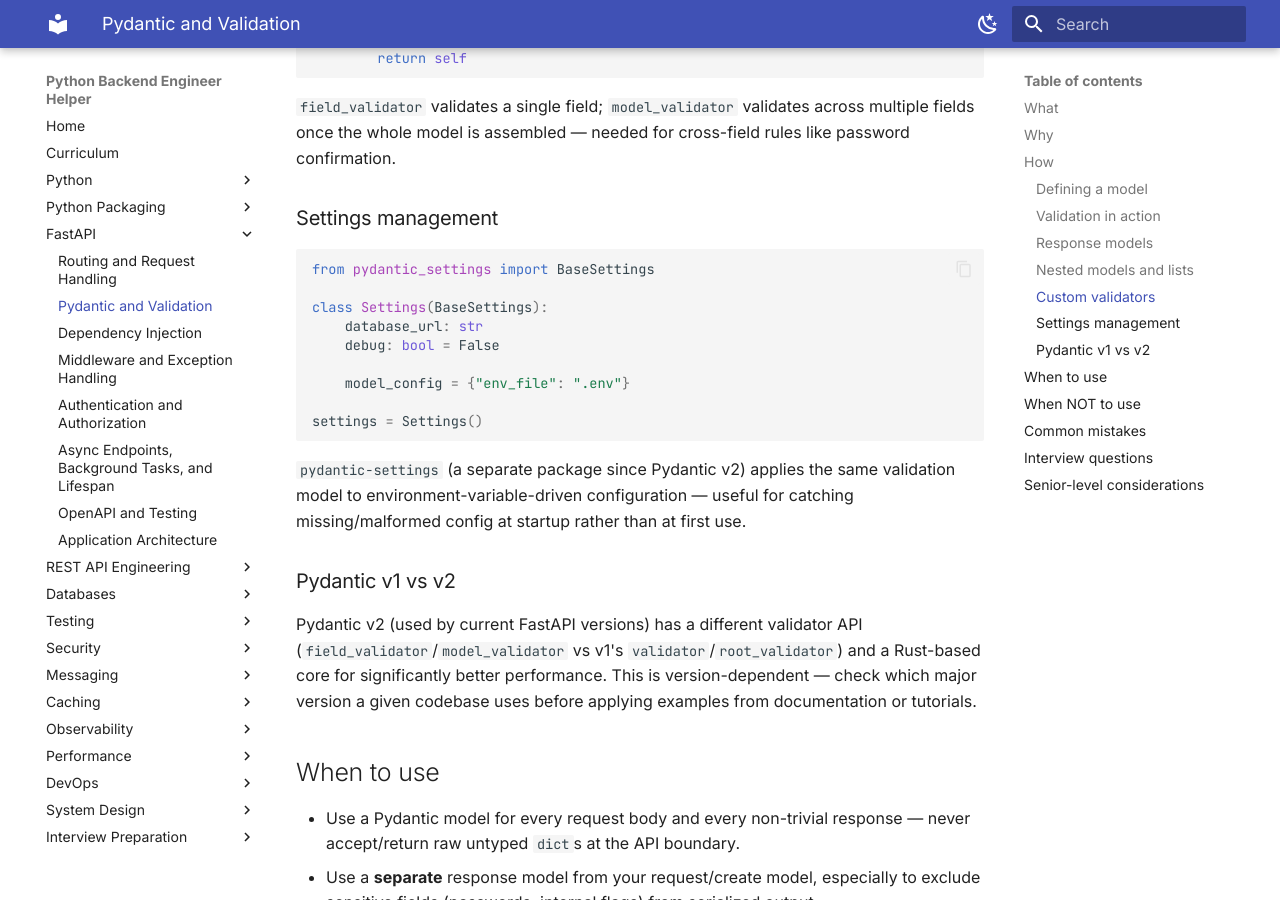
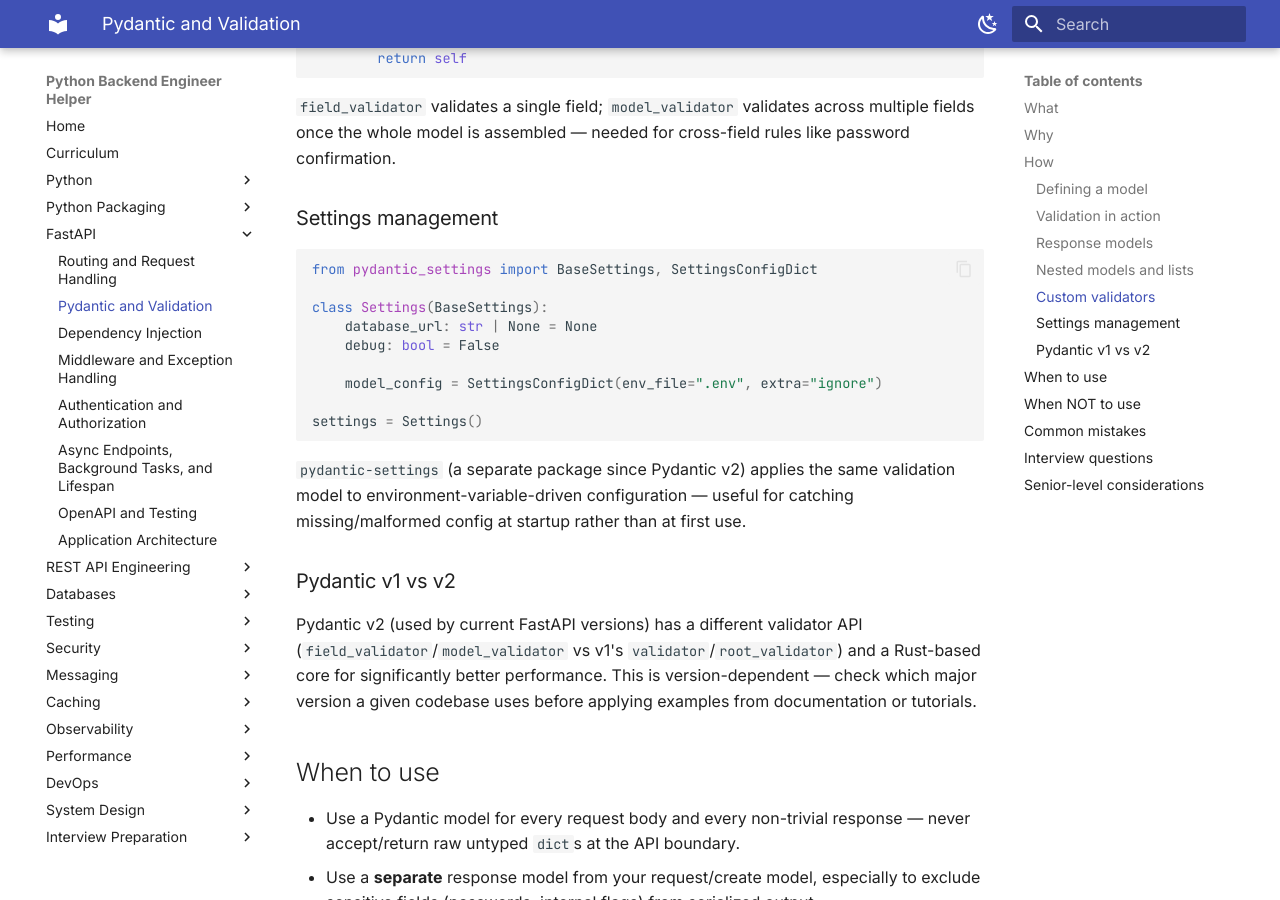
Before and after one commit to sayanroy44617/Python-Backend-Engineer-Helper, an MkDocs documentation site: the page built from docs/fastapi/02-pydantic-and-validation.md, in a window 1280 px wide and 900 px high, scrolled down 2260 px. Built offline with MkDocs 1.6.1 and Material for MkDocs 9.7.7, drawn with Linux system fonts in a browser that asks for light colours.

Commit message:
Refactor Python documentation: update settings management example with `pydantic_settings.SettingsConfigDict` and improved configuration options.

````diff
--- a/docs/fastapi/02-pydantic-and-validation.md
+++ b/docs/fastapi/02-pydantic-and-validation.md
@@ -118,13 +118,13 @@
 ### Settings management
 
 ```python
-from pydantic_settings import BaseSettings
+from pydantic_settings import BaseSettings, SettingsConfigDict
 
 class Settings(BaseSettings):
-    database_url: str
+    database_url: str | None = None
     debug: bool = False
 
-    model_config = {"env_file": ".env"}
+    model_config = SettingsConfigDict(env_file=".env", extra="ignore")
 
 settings = Settings()
 ```
````
